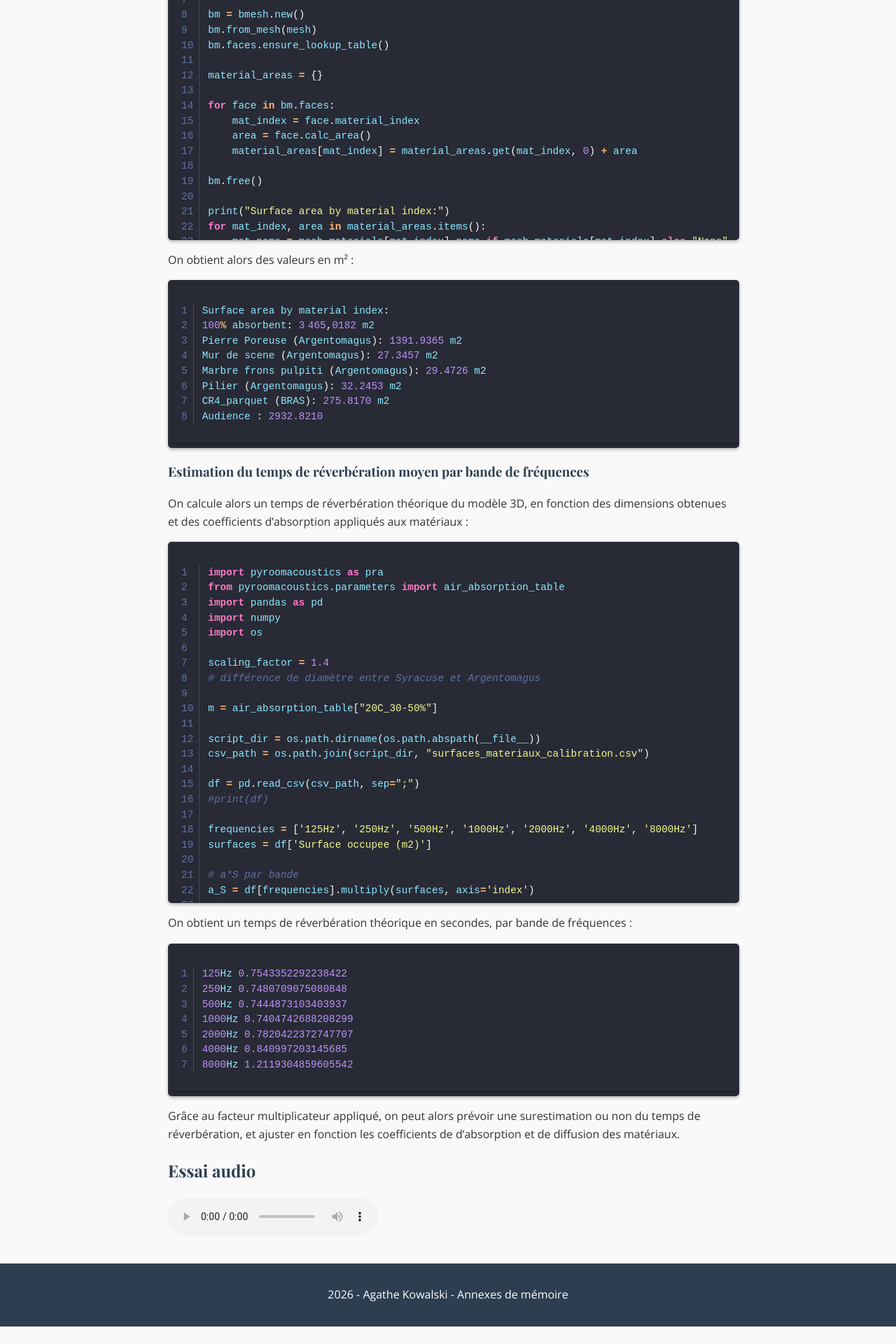
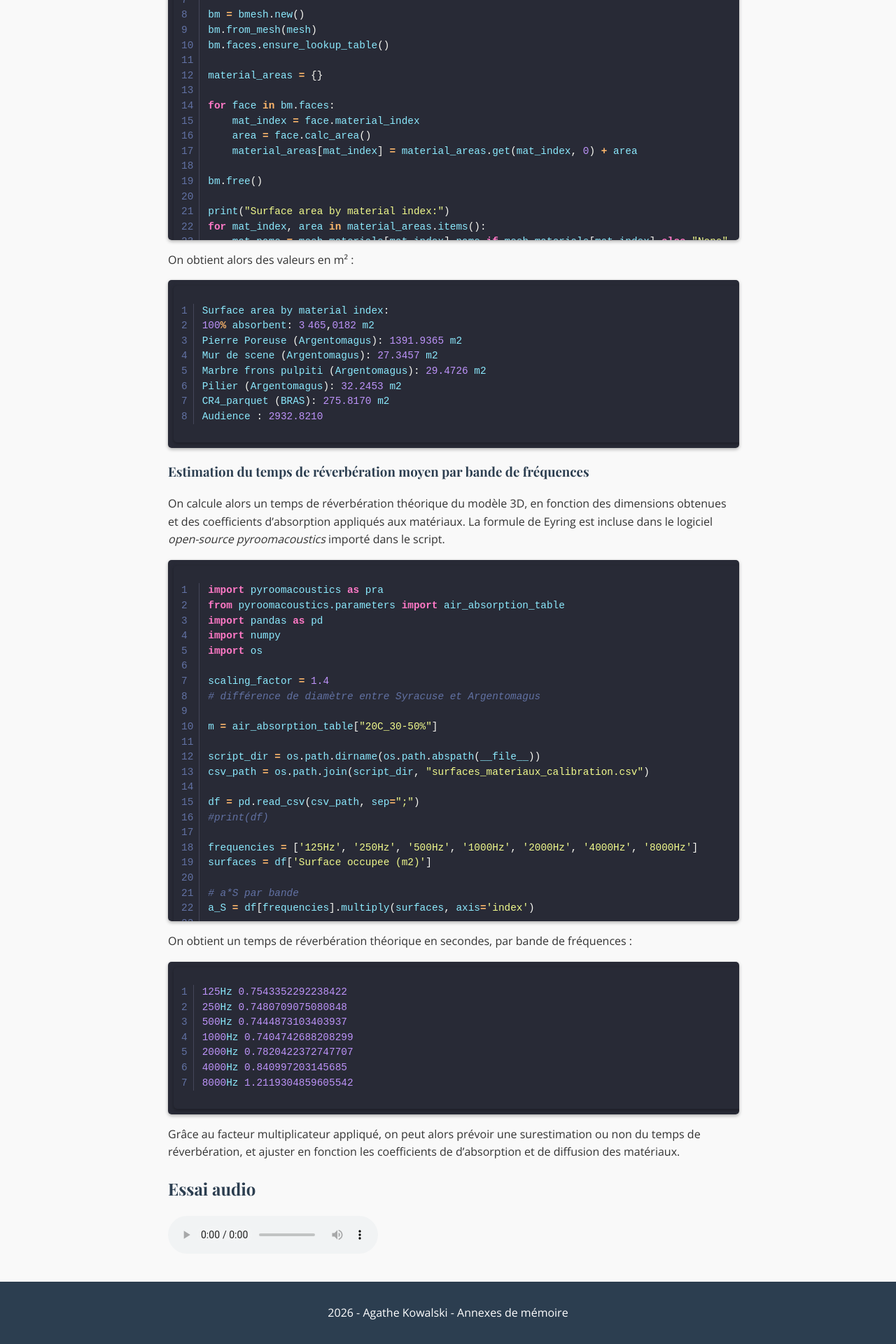
Before and after one commit to agathekowalski/ensll_memoire_p2026, a Jekyll site: the page built from simulations/index.md, in a window 1280 px wide. Shown: the part 1367-3287 px from the top of the page at 70% size. Built offline with Jekyll 4.4.1, drawn with Linux system fonts in a browser that asks for light colours; before the commit the page ends 3262 px from its top, so only the background shows below that.

Commit message:
Update index.md

````diff
--- a/simulations/index.md
+++ b/simulations/index.md
@@ -100,7 +100,7 @@ Audience : 2932.8210
 ### Estimation du temps de réverbération moyen par bande de fréquences
 
 On calcule alors un temps de réverbération théorique du modèle 3D, en fonction des dimensions obtenues et des coefficients d'absorption
-appliqués aux matériaux :
+appliqués aux matériaux. La formule de Eyring est incluse dans le logiciel _open-source_ _pyroomacoustics_ importé dans le script.
 
 ```python
 import pyroomacoustics as pra
````
